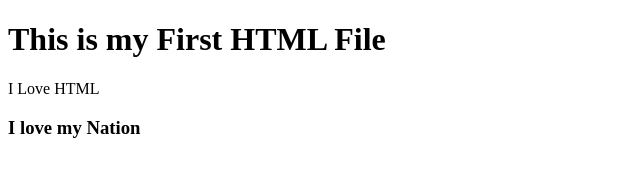
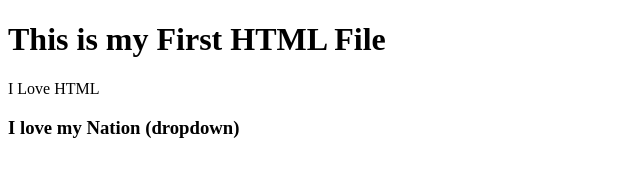
Before and after one commit to DhawalShankar/LocalRepo, a plain HTML site: page index.html in a window 1280 px wide. Shown: the whole page, without its empty margins (0-640 px from the left). Drawn offline with Linux system fonts and the light colour scheme.

```diff
--- a/index.html
+++ b/index.html
@@ -6,6 +6,6 @@
 <body>
     <h1> This is my First HTML File </h1>
     <p>I Love HTML</p>
-    <h3>I love my Nation</h3>
+    <h3>I love my Nation (dropdown) </h3>
 </body>
 </html>
```
